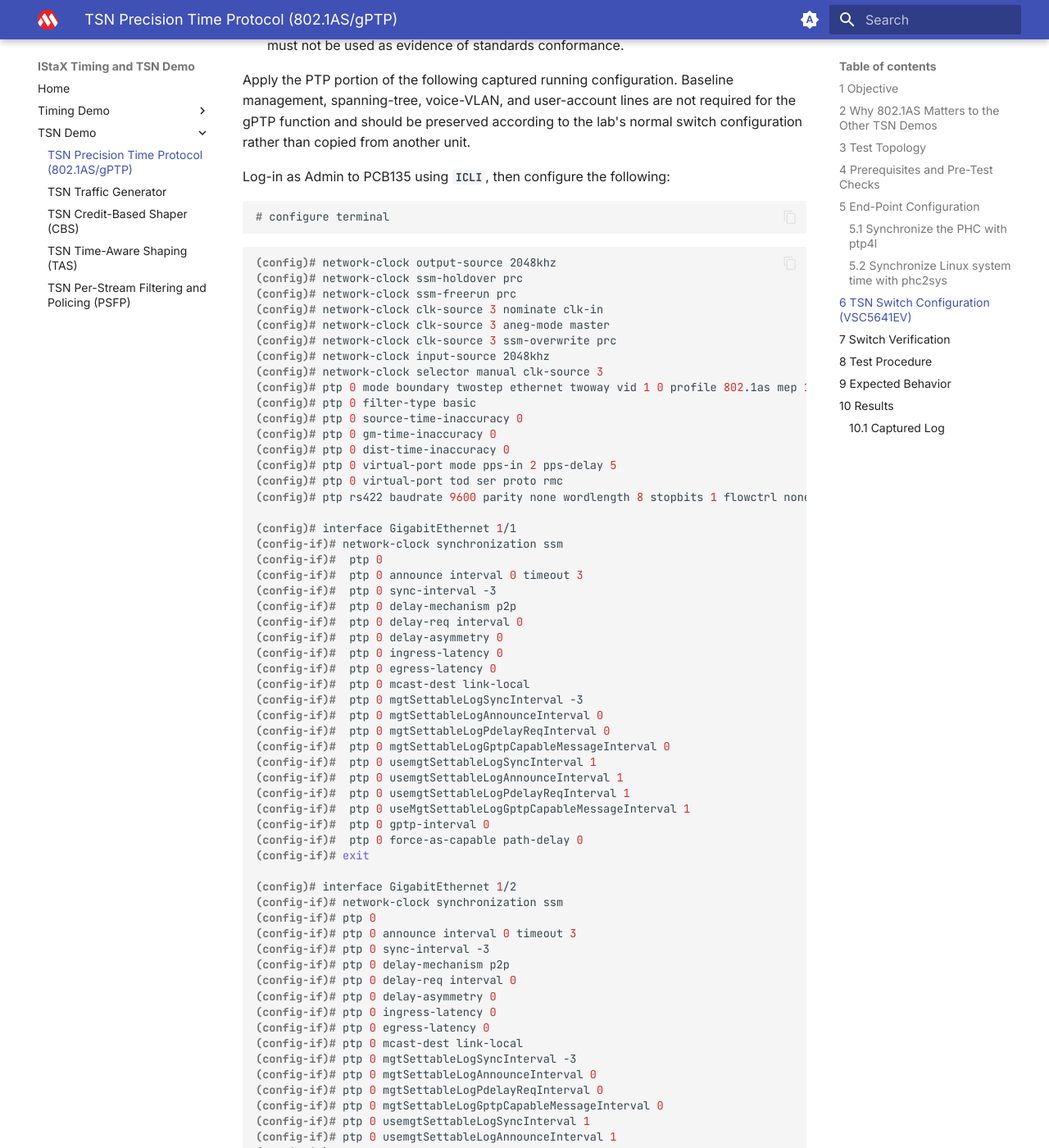
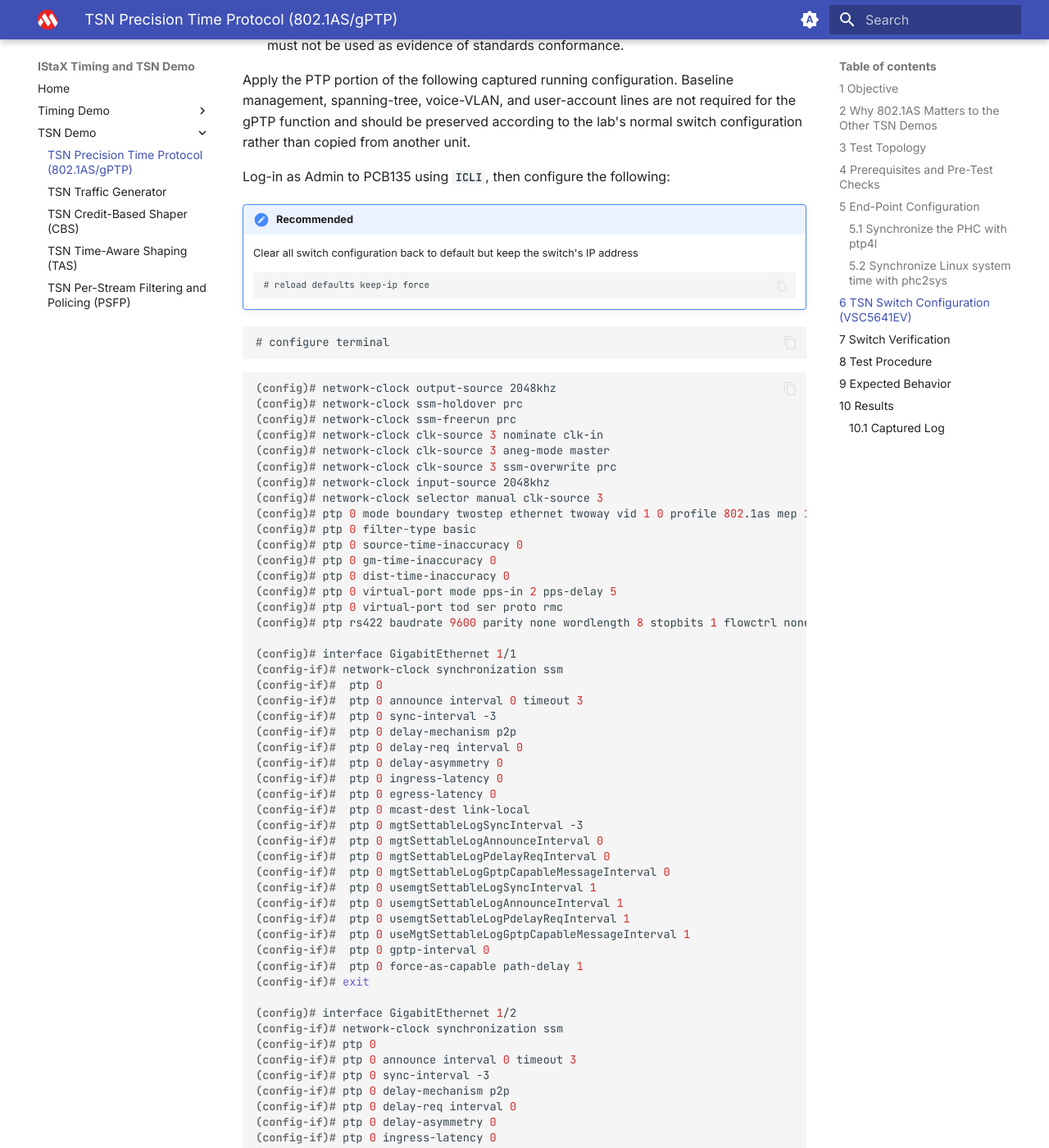
Before and after one commit to gpmanly/istax-timing-tsn-demo, an MkDocs documentation site: the page built from docs/tsn-ptp-(802.1as)-demo.md, in a window 1280 px wide and 1400 px high, scrolled down 4777 px. Shown: the whole window at 82% size. Built offline with MkDocs 1.6.1 and Material for MkDocs 9.7.7, drawn with Linux system fonts in a browser that asks for light colours.

````diff
--- a/docs/tsn-ptp-(802.1as)-demo.md
+++ b/docs/tsn-ptp-(802.1as)-demo.md
@@ -129,6 +129,13 @@ Apply the PTP portion of the following captured running configuration. Baseline
 
 Log-in as Admin to PCB135 using **`ICLI`**, then configure the following:
 
+!!! Recommended
+
+	Clear all switch configuration back to default but keep the switch's IP address
+	```console
+	# reload defaults keep-ip force
+	```
+
 ```console
 # configure terminal
 ```
@@ -171,7 +178,7 @@ Log-in as Admin to PCB135 using **`ICLI`**, then configure the following:
 (config-if)#  ptp 0 usemgtSettableLogPdelayReqInterval 1
 (config-if)#  ptp 0 useMgtSettableLogGptpCapableMessageInterval 1
 (config-if)#  ptp 0 gptp-interval 0
-(config-if)#  ptp 0 force-as-capable path-delay 0
+(config-if)#  ptp 0 force-as-capable path-delay 1
 (config-if)# exit
 
 (config)# interface GigabitEthernet 1/2
@@ -194,7 +201,7 @@ Log-in as Admin to PCB135 using **`ICLI`**, then configure the following:
 (config-if)# ptp 0 usemgtSettableLogPdelayReqInterval 1
 (config-if)# ptp 0 useMgtSettableLogGptpCapableMessageInterval 1
 (config-if)# ptp 0 gptp-interval 0
-(config-if)# ptp 0 force-as-capable path-delay 0
+(config-if)# ptp 0 force-as-capable path-delay 1
 (config-if)# exit
 
 (config)# interface GigabitEthernet 1/3
@@ -217,7 +224,7 @@ Log-in as Admin to PCB135 using **`ICLI`**, then configure the following:
 (config-if)# ptp 0 usemgtSettableLogPdelayReqInterval 1
 (config-if)# ptp 0 useMgtSettableLogGptpCapableMessageInterval 1
 (config-if)# ptp 0 gptp-interval 0
-(config-if)# ptp 0 force-as-capable path-delay 0
+(config-if)# ptp 0 force-as-capable path-delay 1
 (config-if)# exit
 
 (config)# interface GigabitEthernet 1/4
@@ -240,7 +247,7 @@ Log-in as Admin to PCB135 using **`ICLI`**, then configure the following:
 (config-if)# ptp 0 usemgtSettableLogPdelayReqInterval 1
 (config-if)# ptp 0 useMgtSettableLogGptpCapableMessageInterval 1
 (config-if)# ptp 0 gptp-interval 0
-(config-if)# ptp 0 force-as-capable path-delay 0
+(config-if)# ptp 0 force-as-capable path-delay 1
 (config-if)# exit
 (config)# exit
 ```
--- a/mkdocs.yml
+++ b/mkdocs.yml
@@ -78,3 +78,5 @@ extra_css:
 
 extra:
   generator: false
+
+site_url: https://gpmanly.github.io/istax-timing-tsn-demo/
--- /dev/null
+++ b/requirements.txt
@@ -0,0 +1,2 @@
+mkdocs-material
+mkdocs-glightbox
````
Also changed, not shown: docs/timing-gnss-integration-demo.md (+16 -0 lines), docs/timing-ptp-packet-synce-hybrid-mode-(nco-assisted)-g.8275.1-demo.md (+14 -0 lines), docs/timing-ptp-packet-synce-hybrid-mode-(nco-assisted)-g8275.2-demo.md (+14 -0 lines), 1 other file.
